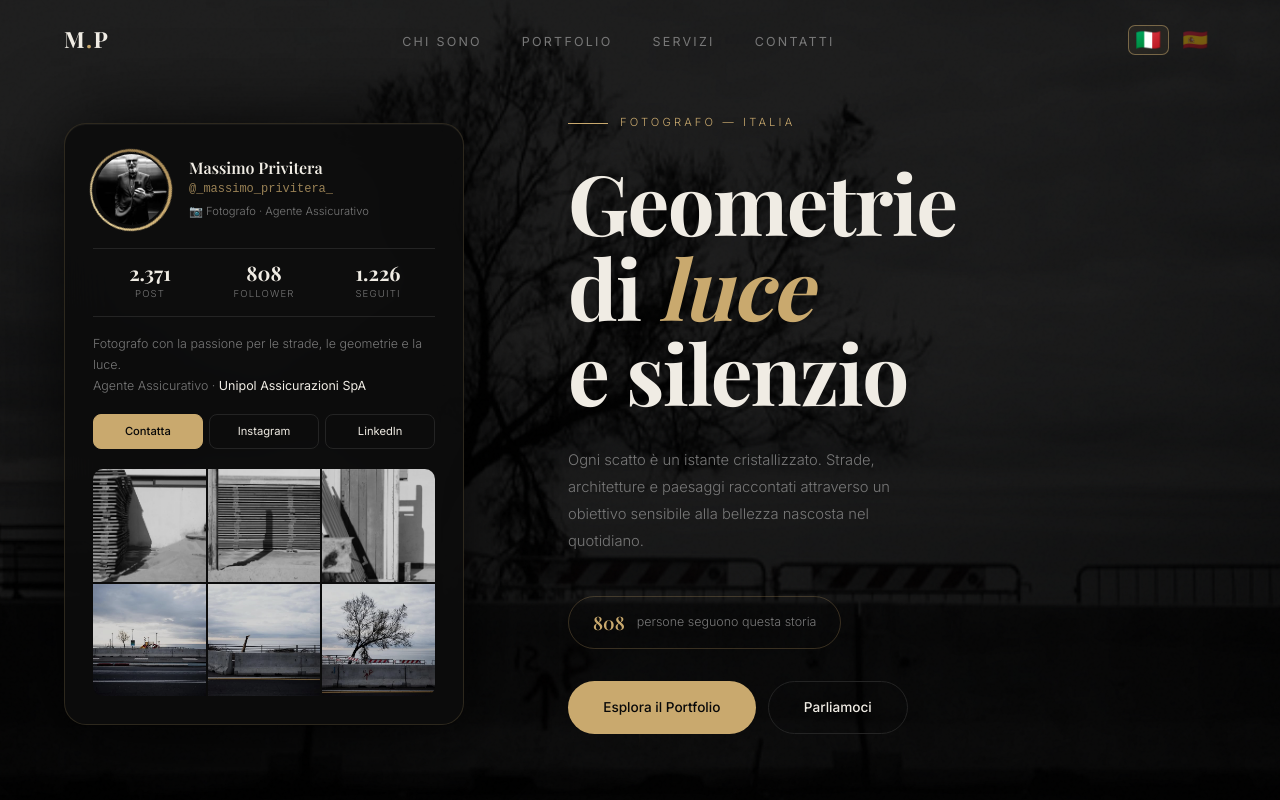
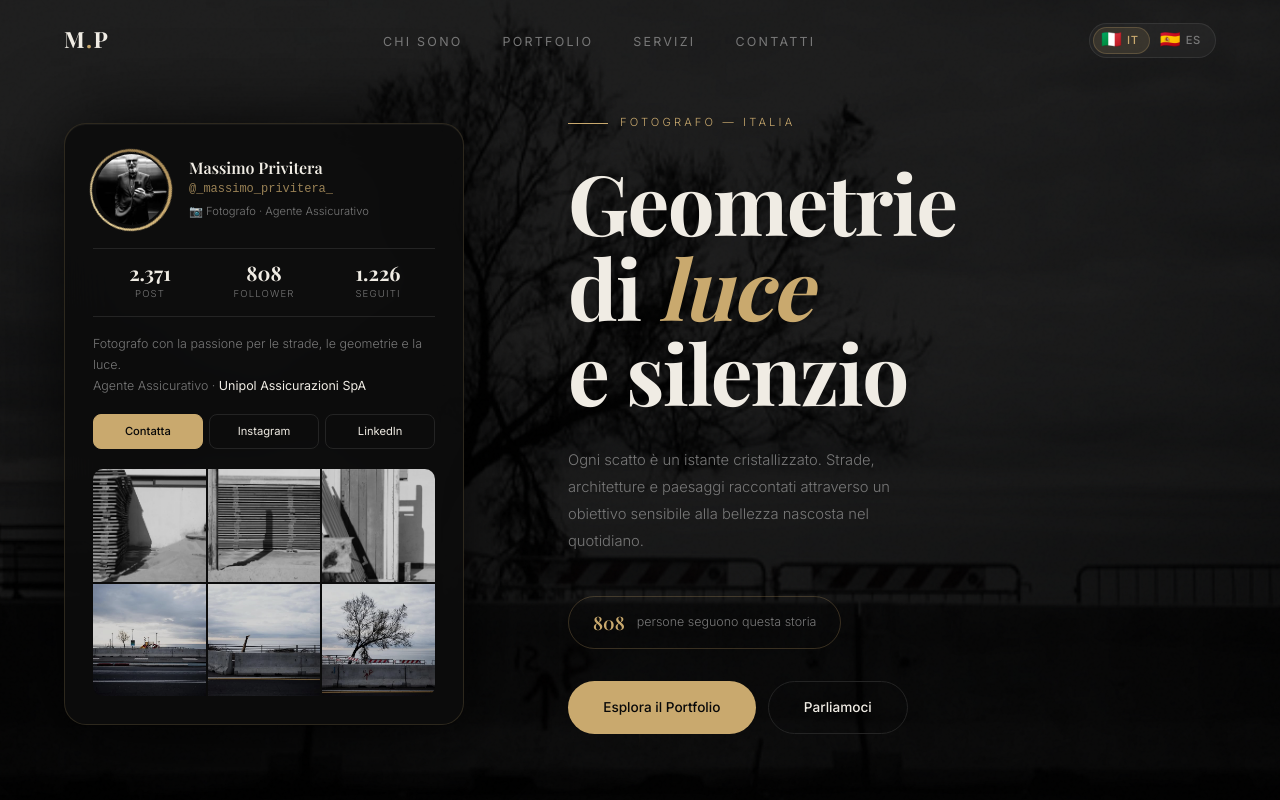
Before and after one commit to daniilopezz/DataScience, a website: page kit-instagram-web/clientes/_massimo_privitera_/web.html in a window 1280 px wide. Shown: the top 800 px of the page. Drawn offline with nearby package versions, Linux system fonts and the light colour scheme; a web font is replaced by a local one.

Commit message:
Prueba final

```diff
--- a/kit-instagram-web/clientes/_massimo_privitera_/web.html
+++ b/kit-instagram-web/clientes/_massimo_privitera_/web.html
@@ -854,25 +854,46 @@
         /* ─── LANG SWITCHER ─── */
         .lang-switcher {
             display: flex;
-            gap: 0.35rem;
             align-items: center;
+            background: rgba(255,255,255,0.04);
+            border: 1px solid rgba(255,255,255,0.08);
+            border-radius: 50px;
+            padding: 3px;
+            gap: 2px;
         }
         .lang-btn {
+            position: relative;
+            display: flex;
+            align-items: center;
+            gap: 5px;
             background: none;
-            border: 1px solid transparent;
-            border-radius: 7px;
-            padding: 0.22rem 0.42rem;
+            border: none;
+            border-radius: 50px;
+            padding: 5px 11px 5px 8px;
             cursor: pointer;
-            font-size: 1.3rem;
+            font-size: 1.05rem;
             line-height: 1;
-            transition: border-color 0.25s, background 0.25s, opacity 0.25s;
-            opacity: 0.4;
+            transition: color 0.25s;
+            color: var(--text-muted);
+            white-space: nowrap;
         }
-        .lang-btn:hover { opacity: 0.85; }
+        .lang-btn .lang-label {
+            font-family: 'Inter', sans-serif;
+            font-size: 0.7rem;
+            font-weight: 500;
+            letter-spacing: 0.06em;
+            text-transform: uppercase;
+            transition: color 0.25s;
+        }
+        .lang-btn:hover { color: var(--text); }
+        .lang-btn:hover .lang-label { color: var(--text); }
         .lang-btn.active {
-            border-color: rgba(201, 169, 110, 0.5);
-            opacity: 1;
-            background: rgba(201, 169, 110, 0.07);
+            background: rgba(201,169,110,0.12);
+            color: var(--accent);
+            box-shadow: 0 0 0 1px rgba(201,169,110,0.25) inset;
+        }
+        .lang-btn.active .lang-label {
+            color: var(--accent);
         }
     </style>
 </head>
@@ -896,8 +917,8 @@
     </ul>
     <div class="nav-right">
         <div class="lang-switcher">
-            <button class="lang-btn active" id="btn-it" onclick="setLang('it')" title="Italiano">🇮🇹</button>
-            <button class="lang-btn" id="btn-es" onclick="setLang('es')" title="Español">🇪🇸</button>
+            <button class="lang-btn active" id="btn-it" onclick="setLang('it')" title="Italiano">🇮🇹<span class="lang-label">IT</span></button>
+            <button class="lang-btn" id="btn-es" onclick="setLang('es')" title="Español">🇪🇸<span class="lang-label">ES</span></button>
         </div>
         <button class="hamburger" id="hamburger" aria-label="Menu" onclick="toggleMenu()">
             <span></span><span></span><span></span>
```
